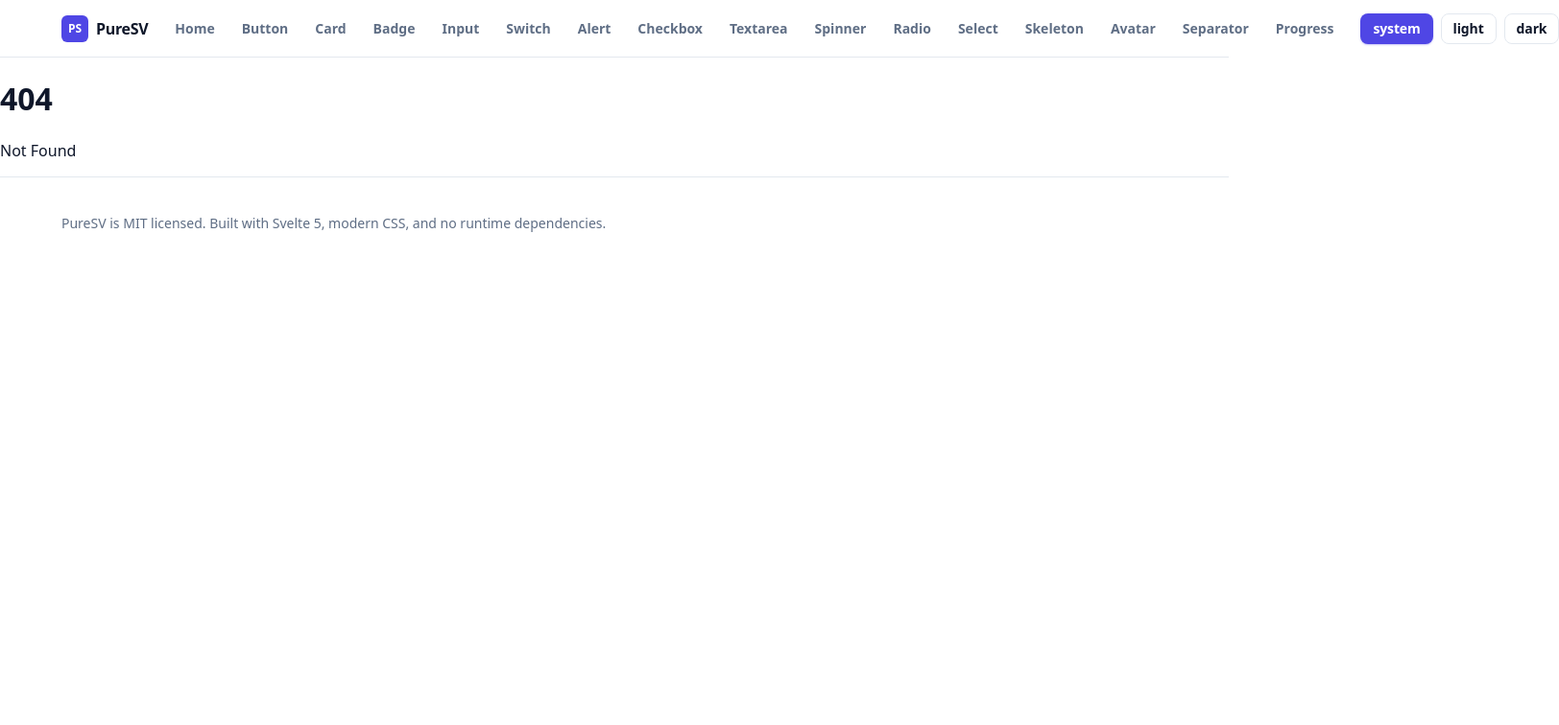
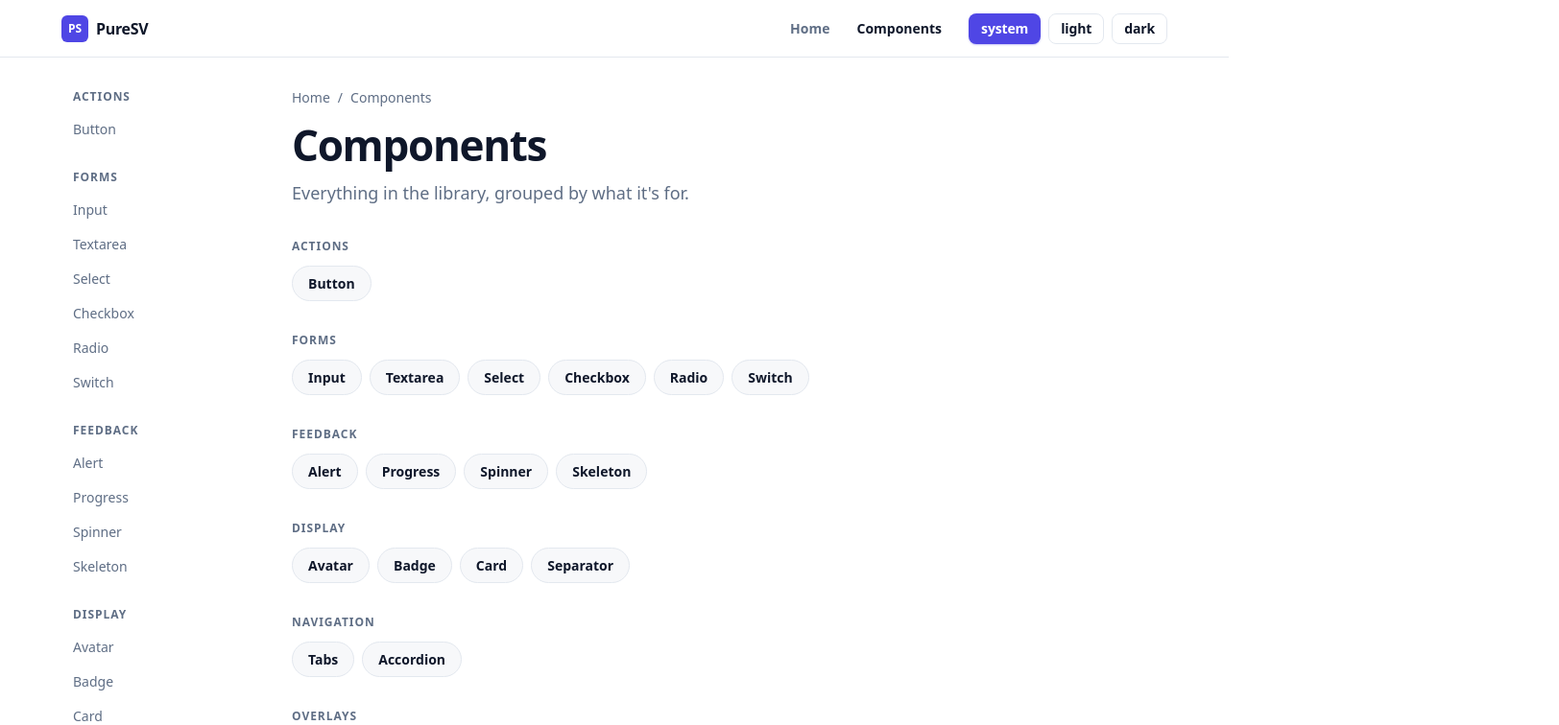
Before and after one commit to 4imd3v/puresv, a SvelteKit app: page /components in a window 1280 px wide. Before the commit this address had no page. Shown: the top 756 px of the page at 96% size, 1624 px wide, since content can reach past the window. Built offline with nearby package versions, Linux system fonts and the light colour scheme.

Commit message:
refactor(nav): group the sidebar and trim the top bar
Top bar now shows just Home + Components instead of all 18 flattened. Sidebar grouped into 6 categories. New /components browse page is the Components target.

```diff
--- a/src/routes/+layout.svelte
+++ b/src/routes/+layout.svelte
@@ -1,7 +1,7 @@
 <script lang="ts">
   import { page } from "$app/state";
   import { Button } from "#lib";
-  import { groups } from "./_shared/nav";
+  import { topLinks } from "./_shared/nav";
 
   let { children } = $props();
 
@@ -28,12 +28,10 @@
     </a>
 
     <nav class="topnav" aria-label="Main">
-      {#each groups as group (group.title)}
-        {#each group.links as link (link.href)}
-          <a href={link.href} aria-current={isActive(link.href) ? "page" : undefined}>
-            {link.label}
-          </a>
-        {/each}
+      {#each topLinks as link (link.href)}
+        <a href={link.href} aria-current={isActive(link.href) ? "page" : undefined}>
+          {link.label}
+        </a>
       {/each}
     </nav>
 
--- a/src/routes/_shared/nav.ts
+++ b/src/routes/_shared/nav.ts
@@ -1,26 +1,54 @@
+// Top-bar links (also the mobile nav). Kept short on purpose — the full
+// component list lives in the sidebar and the /components browse page.
+export const topLinks = [
+  { href: "/", label: "Home" },
+  { href: "/components", label: "Components" },
+];
+
+// Sidebar + browse-page groups, by category.
 export const groups = [
   {
-    title: "Guide",
-    links: [{ href: "/", label: "Home" }],
+    title: "Actions",
+    links: [{ href: "/components/button", label: "Button" }],
   },
   {
-    title: "Components",
+    title: "Forms",
     links: [
-      { href: "/components/button", label: "Button" },
-      { href: "/components/card", label: "Card" },
-      { href: "/components/badge", label: "Badge" },
       { href: "/components/input", label: "Input" },
+      { href: "/components/textarea", label: "Textarea" },
+      { href: "/components/select", label: "Select" },
+      { href: "/components/checkbox", label: "Checkbox" },
+      { href: "/components/radio", label: "Radio" },
       { href: "/components/switch", label: "Switch" },
-      { href: "/components/alert", label: "Alert" },
-      { href: "/components/checkbox", label: "Checkbox" },
-      { href: "/components/textarea", label: "Textarea" },
-      { href: "/components/spinner", label: "Spinner" },
-      { href: "/components/radio", label: "Radio" },
-      { href: "/components/select", label: "Select" },
-      { href: "/components/skeleton", label: "Skeleton" },
-      { href: "/components/avatar", label: "Avatar" },
-      { href: "/components/separator", label: "Separator" },
-      { href: "/components/progress", label: "Progress" },
     ],
   },
+  {
+    title: "Feedback",
+    links: [
+      { href: "/components/alert", label: "Alert" },
+      { href: "/components/progress", label: "Progress" },
+      { href: "/components/spinner", label: "Spinner" },
+      { href: "/components/skeleton", label: "Skeleton" },
+    ],
+  },
+  {
+    title: "Display",
+    links: [
+      { href: "/components/avatar", label: "Avatar" },
+      { href: "/components/badge", label: "Badge" },
+      { href: "/components/card", label: "Card" },
+      { href: "/components/separator", label: "Separator" },
+    ],
+  },
+  {
+    title: "Navigation",
+    links: [
+      { href: "/components/tabs", label: "Tabs" },
+      { href: "/components/accordion", label: "Accordion" },
+    ],
+  },
+  {
+    title: "Overlays",
+    links: [{ href: "/components/modal", label: "Modal" }],
+  },
 ];
--- /dev/null
+++ b/src/routes/components/+page.svelte
@@ -0,0 +1,109 @@
+<script lang="ts">
+  import { groups } from "../_shared/nav";
+</script>
+
+<svelte:head>
+  <title>Components — PureSV</title>
+</svelte:head>
+
+<nav class="crumbs" aria-label="Breadcrumb">
+  <a href="/">Home</a>
+  <span aria-hidden="true">/</span>
+  <span aria-current="page">Components</span>
+</nav>
+
+<header class="head">
+  <h1>Components</h1>
+  <p class="lede">Everything in the library, grouped by what it's for.</p>
+</header>
+
+{#each groups as group (group.title)}
+  <section class="group">
+    <h2>{group.title}</h2>
+    <div class="chips">
+      {#each group.links as link (link.href)}
+        <a class="chip" href={link.href}>{link.label}</a>
+      {/each}
+    </div>
+  </section>
+{/each}
+
+<style>
+  @layer puresv {
+    .crumbs {
+      display: flex;
+      gap: var(--puresv-space-2);
+      margin-block-end: var(--puresv-space-4);
+      font-size: var(--puresv-text-sm);
+      color: var(--puresv-text-muted);
+    }
+
+    .crumbs a {
+      border-radius: var(--puresv-radius-sm);
+      color: var(--puresv-text-muted);
+      text-decoration: none;
+    }
+
+    .crumbs a:hover {
+      color: var(--puresv-text);
+      text-decoration: underline;
+    }
+
+    .head h1 {
+      margin: 0 0 var(--puresv-space-3);
+      font-size: clamp(2rem, 5vw, 2.75rem);
+      font-weight: 700;
+      line-height: 1.1;
+      letter-spacing: -0.03em;
+    }
+
+    .lede {
+      max-width: 40rem;
+      margin: 0;
+      font-size: var(--puresv-text-lg);
+      line-height: 1.6;
+      color: var(--puresv-text-muted);
+    }
+
+    .group {
+      margin-block-start: var(--puresv-space-6);
+    }
+
+    .group h2 {
+      margin: 0 0 var(--puresv-space-3);
+      font-size: var(--puresv-text-xs);
+      font-weight: 600;
+      text-transform: uppercase;
+      letter-spacing: 0.08em;
+      color: var(--puresv-text-muted);
+    }
+
+    .chips {
+      display: flex;
+      flex-wrap: wrap;
+      gap: var(--puresv-space-2);
+    }
+
+    .chip {
+      display: inline-flex;
+      padding: var(--puresv-space-2) var(--puresv-space-4);
+      border: 1px solid var(--puresv-border);
+      border-radius: var(--puresv-radius-full);
+      background-color: var(--puresv-surface);
+      color: var(--puresv-text);
+      font-size: var(--puresv-text-sm);
+      font-weight: 550;
+      text-decoration: none;
+      transition:
+        border-color var(--puresv-duration) var(--puresv-ease-out),
+        background-color var(--puresv-duration) var(--puresv-ease-out),
+        color var(--puresv-duration) var(--puresv-ease-out);
+    }
+
+    .chip:hover {
+      border-color: var(--puresv-accent);
+      background-color: var(--puresv-accent-soft);
+      color: var(--puresv-accent);
+    }
+  }
+</style>
```
